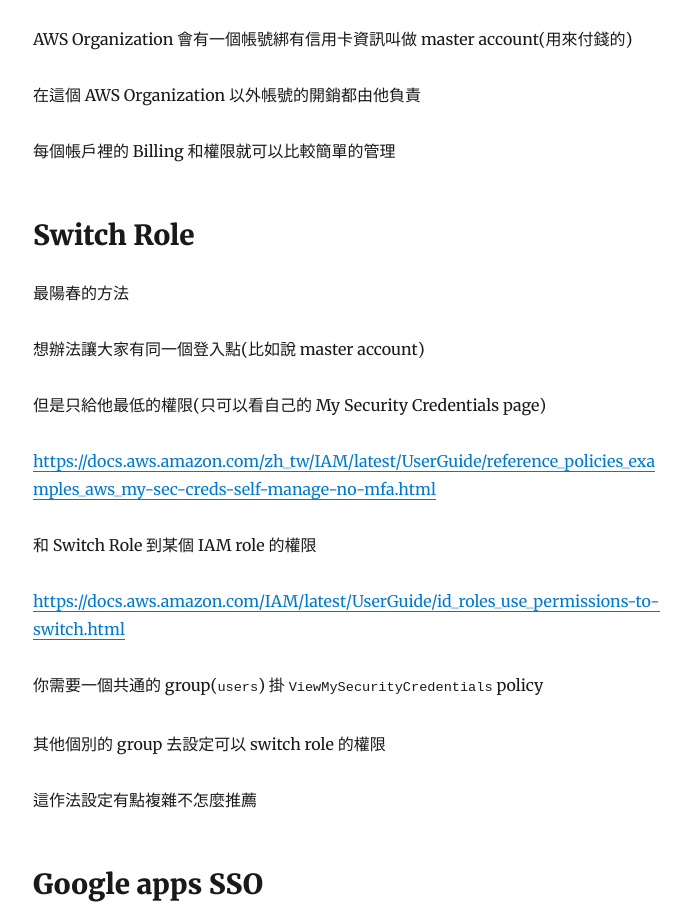
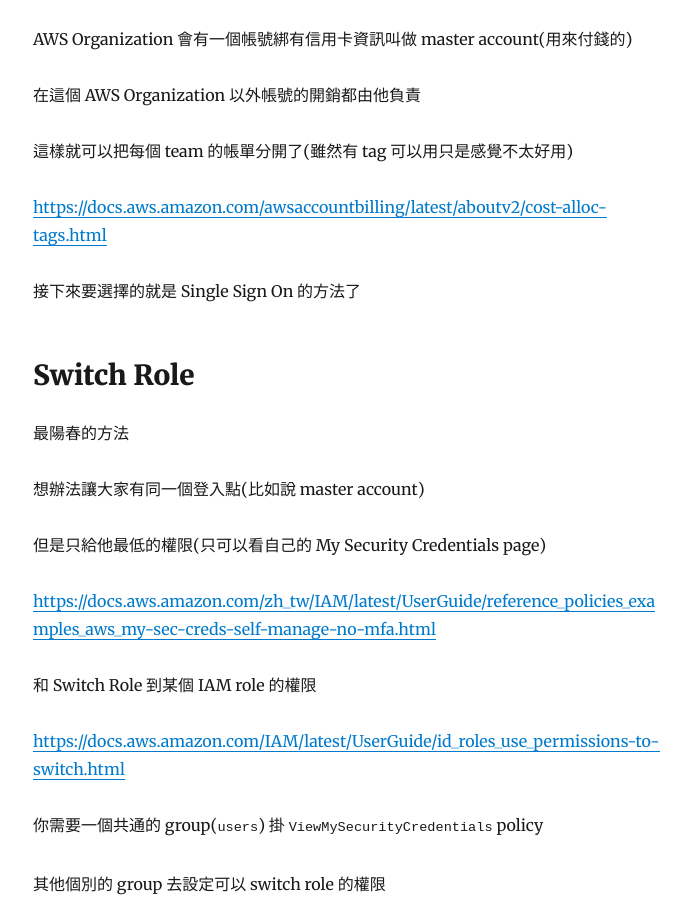
Before and after one commit to bananaappletw/old-blog, a Gatsby site: page /aws-account-strategy/ in a window 1280 px wide. Shown: the part 1601-2524 px from the top of the page, without its empty margins (292-983 px from the left). Built offline with nearby package versions, Linux system fonts and the light colour scheme; Gatsby itself is replaced by a stand-in of ours; some packages are replaced by stand-ins of ours.

Commit message:
Update from Forestry.io bananaappletw@gmail.com updated content/blog/aws-account-strategy.md

```diff
--- a/content/blog/aws-account-strategy.md
+++ b/content/blog/aws-account-strategy.md
@@ -55,7 +55,11 @@
 
 在這個 AWS Organization 以外帳號的開銷都由他負責
 
-每個帳戶裡的 Billing 和權限就可以比較簡單的管理
+這樣就可以把每個 team 的帳單分開了(雖然有 tag 可以用只是感覺不太好用)
+
+[https://docs.aws.amazon.com/awsaccountbilling/latest/aboutv2/cost-alloc-tags.html](https://docs.aws.amazon.com/awsaccountbilling/latest/aboutv2/cost-alloc-tags.html "https://docs.aws.amazon.com/awsaccountbilling/latest/aboutv2/cost-alloc-tags.html")
+
+接下來要選擇的就是 Single Sign On 的方法了
 
 ## Switch Role
 
```
